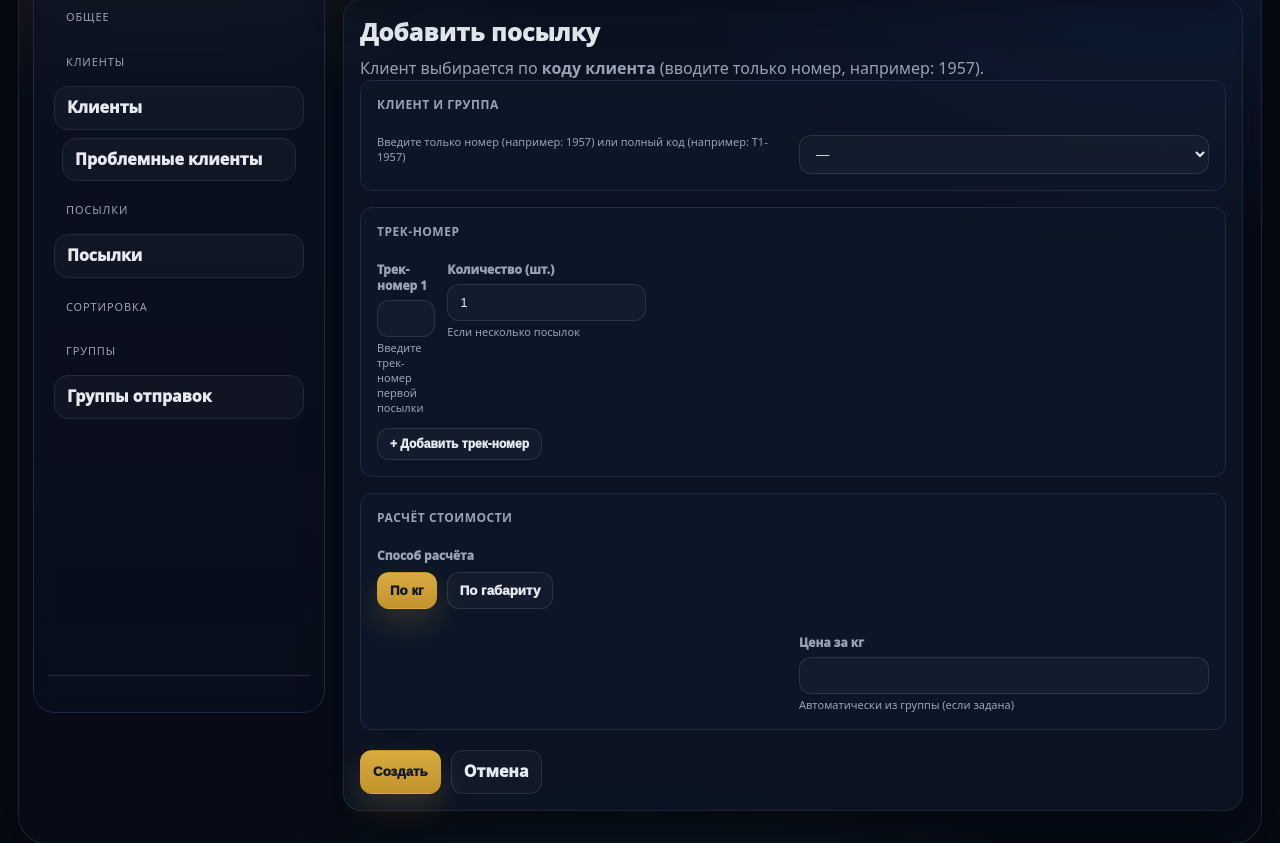
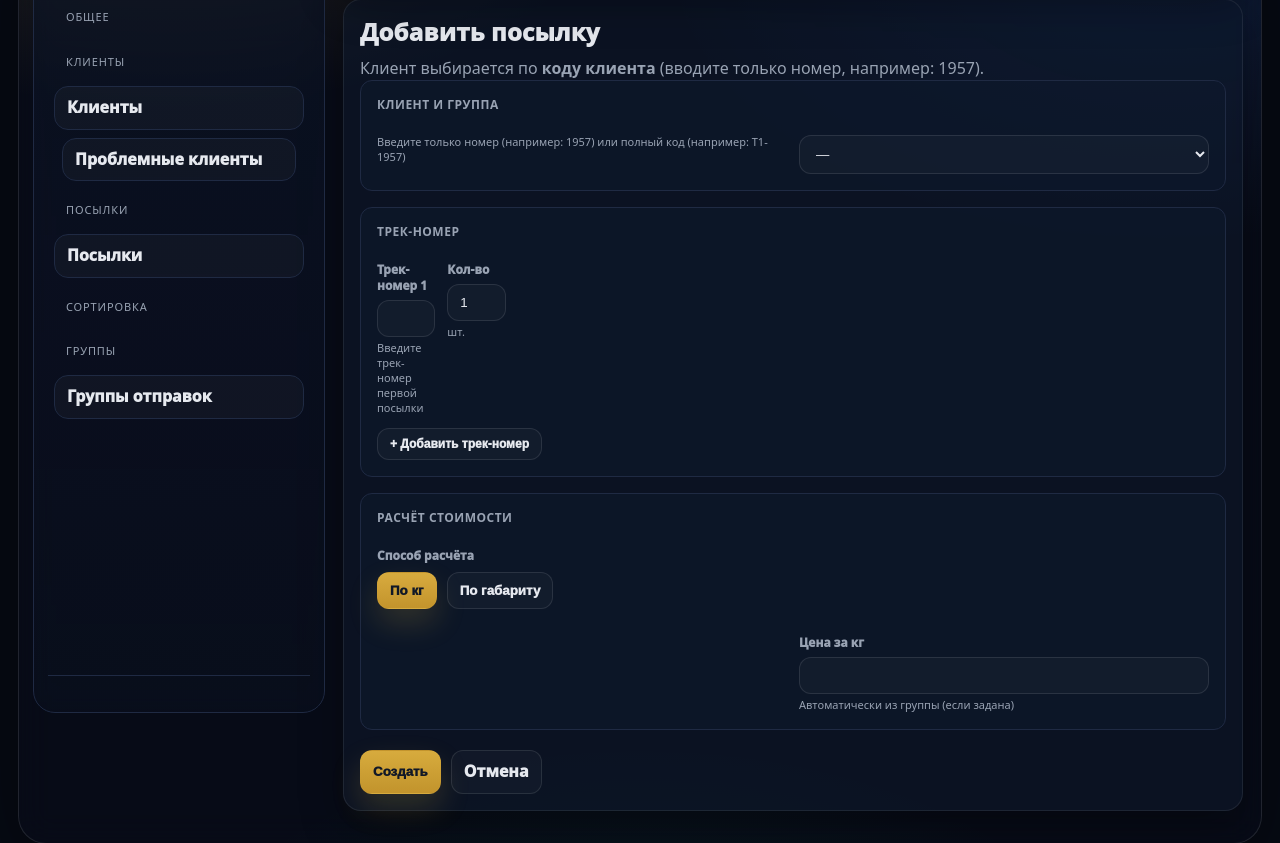
Before and after one commit to Nurbolottop/T1Cargo, a Django app: template app/templates/contacts/manager/shipment_new.html in a window 1280 px wide. Shown: the part 120-963 px from the top of the page. Run offline with Django 5.2, Linux system fonts and the light colour scheme; the template is opened without the code that fills it: values that come from a table or form of the project are taken from there, others are empty; parts of the project's set-up code (start-up, migrations or seed data) failed here and were passed over; some libraries are stand-ins or nearby versions.

Commit message:
nurbolot

```diff
--- a/app/templates/contacts/manager/shipment_new.html
+++ b/app/templates/contacts/manager/shipment_new.html
@@ -43,15 +43,15 @@
 
         <div id="trackingNumbersContainer">
           <div class="form-row tracking-row" data-row-id="1">
-            <div class="col-9">
+            <div class="col-10">
               <label>Трек-номер 1</label>
-              <input type="text" name="tracking_number_1" id="tracking_number_1" required />
+              <input type="text" name="tracking_number_1" id="tracking_number_1" required style="width: 100%;" />
               <div class="muted" style="font-size:11px; margin-top:4px;">Введите трек-номер первой посылки</div>
             </div>
-            <div class="col-3">
-              <label>Количество (шт.)</label>
-              <input type="number" name="quantity_1" id="quantity_1" value="1" min="1" max="100" />
-              <div class="muted" style="font-size:11px; margin-top:4px;">Если несколько посылок</div>
+            <div class="col-2">
+              <label>Кол-во</label>
+              <input type="number" name="quantity_1" id="quantity_1" value="1" min="1" max="100" style="width: 100%;" />
+              <div class="muted" style="font-size:11px; margin-top:4px;">шт.</div>
             </div>
           </div>
         </div>
@@ -146,15 +146,15 @@
         newRow.style.marginTop = '12px';
 
         newRow.innerHTML = `
-          <div class="col-9">
+          <div class="col-10">
             <label>Трек-номер ${trackingRowCount}</label>
-            <input type="text" name="tracking_number_${trackingRowCount}" id="tracking_number_${trackingRowCount}" />
+            <input type="text" name="tracking_number_${trackingRowCount}" id="tracking_number_${trackingRowCount}" style="width: 100%;" />
             <div class="muted" style="font-size:11px; margin-top:4px;">Введите трек-номер ${trackingRowCount === 2 ? 'второй' : trackingRowCount === 3 ? 'третьей' : 'четвертой'} посылки</div>
           </div>
-          <div class="col-3">
-            <label>Количество (шт.)</label>
-            <input type="number" name="quantity_${trackingRowCount}" id="quantity_${trackingRowCount}" value="1" min="1" max="100" />
-            <div class="muted" style="font-size:11px; margin-top:4px;">Если несколько посылок</div>
+          <div class="col-2">
+            <label>Кол-во</label>
+            <input type="number" name="quantity_${trackingRowCount}" id="quantity_${trackingRowCount}" value="1" min="1" max="100" style="width: 100%;" />
+            <div class="muted" style="font-size:11px; margin-top:4px;">шт.</div>
           </div>
         `;
 
```
